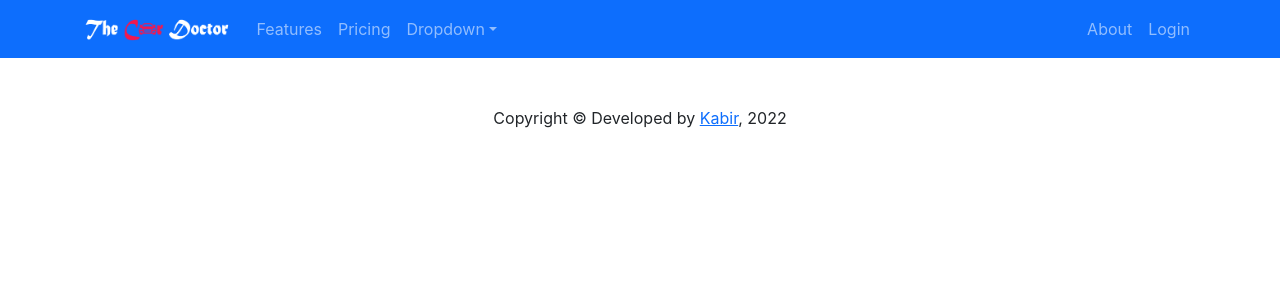
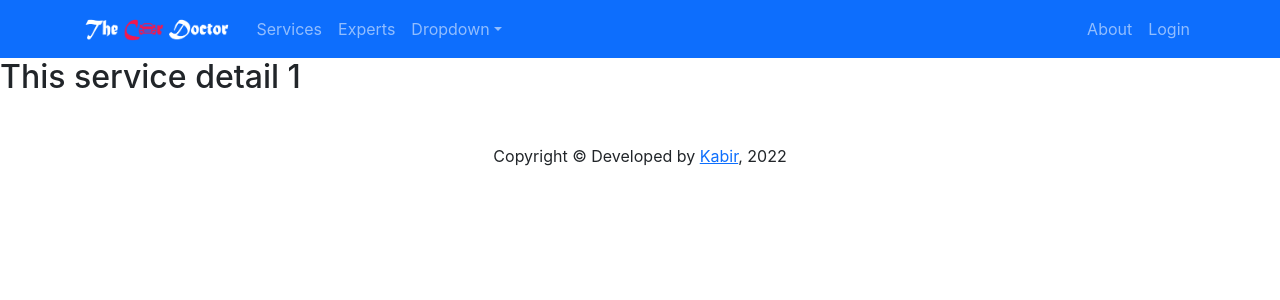
Before and after one commit to rezaun/genius-car-services, a React (Create React App) app: page /service/1 in a window 1280 px wide. Shown: the top 300 px of the page. Built offline with nearby package versions, Linux system fonts and the light colour scheme.

Commit message:
not found page set up has been done

```diff
--- a/src/App.js
+++ b/src/App.js
@@ -4,6 +4,8 @@ import { Route, Routes } from 'react-router-dom';
 import Home from './Pages/Home/Home/Home';
 import About from './Pages/About/About';
 import Header from './Pages/Shared/Header/Header';
+import ServiceDetail from './Pages/ServiceDetail/ServiceDetail';
+import NotFound from './Pages/Shared/NotFound/NotFound';
 
 
 function App() {
@@ -12,7 +14,10 @@ function App() {
       <Header></Header>
       <Routes>
         <Route path='/' element={<Home></Home>}></Route>
+        <Route path='/home' element={<Home></Home>}></Route>
+        <Route path='/service/:serviceId' element={<ServiceDetail></ServiceDetail>}></Route>
         <Route path='/about' element={<About></About>}></Route>
+        <Route path='*' element={<NotFound></NotFound>}></Route>
       </Routes>
       <Footer></Footer>
     </div>
--- a/src/Pages/Home/Experts/Experts.js
+++ b/src/Pages/Home/Experts/Experts.js
@@ -18,7 +18,7 @@ const Experts = () => {
     ]
     return (
         <div className='container'>
-           <h2 className='text-primary text-center mt-5' id='expert'>Our Experts</h2>
+           <h2 className='text-primary text-center mt-5' id='experts'>Our Experts</h2>
             <div className="row">
                 {
                     experts.map(expert => <Expert
--- a/src/Pages/Home/Service/Service.js
+++ b/src/Pages/Home/Service/Service.js
@@ -1,15 +1,20 @@
 import React from 'react';
+import { useNavigate } from 'react-router-dom';
 import './Service.css';
 
 const Service = ({service}) => {
-    const {name, img, description, price} =service;
+    const {id, name, img, description, price} =service;
+    const navigate = useNavigate();
+    const navigateToServiceDetail = id =>{
+        navigate(`/service/${id}`)
+    }
     return (
         <div className='serviceContainer'>
             <img className='w-100' src={img} alt={name} />
             <h3>{name}</h3>
             <h5>Price: ${price}</h5>
             <p>{description}</p>
-            <button className='btn btn-primary'>Hire us</button>
+            <button onClick={() => navigateToServiceDetail(id)} className='btn btn-primary'>Book: {name}</button>
         </div>
     );
 };
--- a/src/Pages/Home/Services/Services.js
+++ b/src/Pages/Home/Services/Services.js
@@ -15,7 +15,7 @@ const Services = () => {
     return (
         <div className='services-wrapper mt-5 container'>
             <div className='row'>
-                <h2 className='text-center text-primary' id='service'>Our Services</h2>
+                <h2 className='text-center text-primary' id='services'>Our Services</h2>
                 <div className="services-container">
                     {
                         services.map(service => <Service
--- /dev/null
+++ b/src/Pages/ServiceDetail/ServiceDetail.js
@@ -0,0 +1,13 @@
+import React from 'react';
+import { useParams } from 'react-router-dom';
+
+const ServiceDetail = () => {
+    const {serviceId} = useParams();
+    return (
+        <div>
+            <h2>This service detail {serviceId}</h2>
+        </div>
+    );
+};
+
+export default ServiceDetail;
--- a/src/Pages/Shared/Header/Header.js
+++ b/src/Pages/Shared/Header/Header.js
@@ -12,8 +12,8 @@ const Header = () => {
         <Navbar.Toggle aria-controls="responsive-navbar-nav" />
         <Navbar.Collapse id="responsive-navbar-nav">
           <Nav className="me-auto">
-            <Nav.Link href="#features">Features</Nav.Link>
-            <Nav.Link href="#pricing">Pricing</Nav.Link>
+            <Nav.Link href="home#services">Services</Nav.Link>
+            <Nav.Link href="home#experts">Experts</Nav.Link>
             <NavDropdown title="Dropdown" id="collasible-nav-dropdown">
               <NavDropdown.Item href="#action/3.1">Action</NavDropdown.Item>
               <NavDropdown.Item href="#action/3.2">
--- /dev/null
+++ b/src/Pages/Shared/NotFound/NotFound.js
@@ -0,0 +1,13 @@
+import React from 'react';
+import sleeping from '../../../images/slleping.jpg';
+
+const NotFound = () => {
+    return (
+        <div>
+            <h2 className='text-primary text-center'>Work Not Found</h2>
+            <p className='text-center'><img className='w-100' src={sleeping} alt="" /></p>
+        </div>
+    );
+};
+
+export default NotFound;
```
Also changed, not shown: src/images/slleping.jpg (added).
